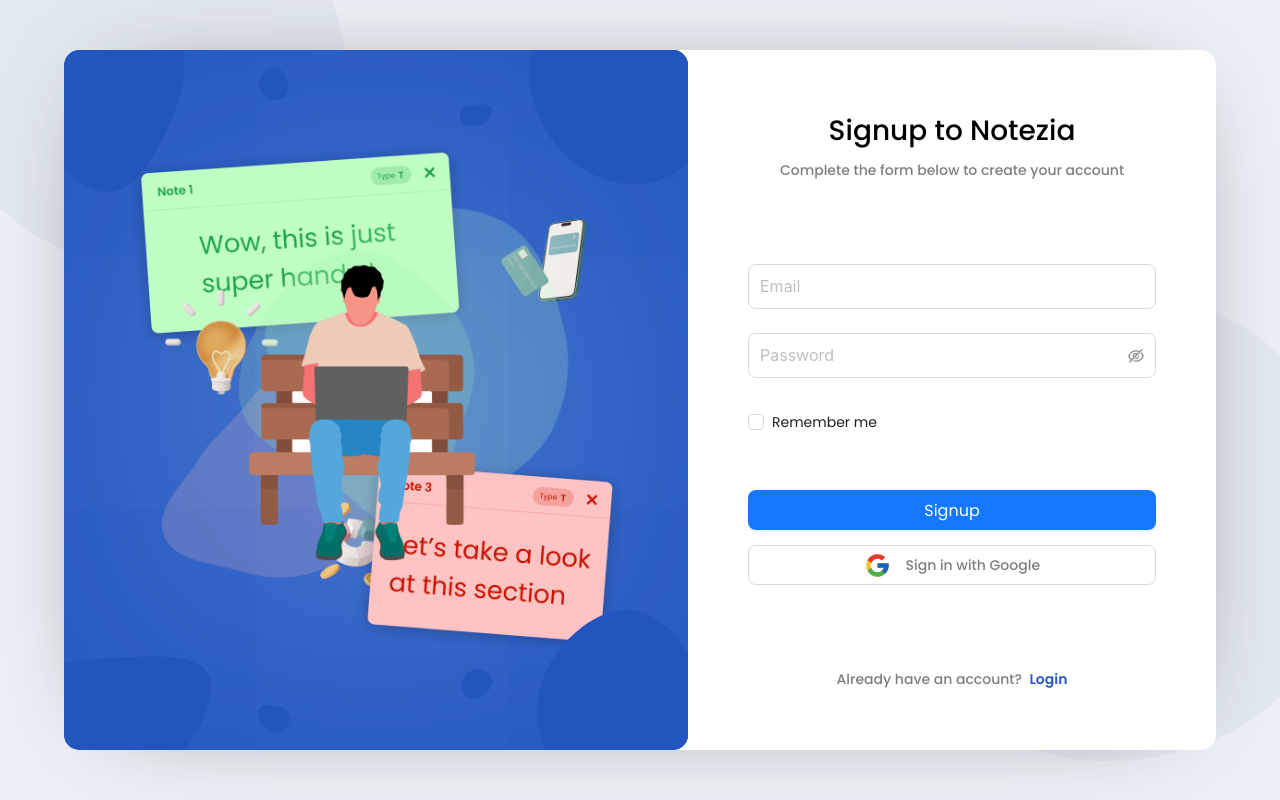
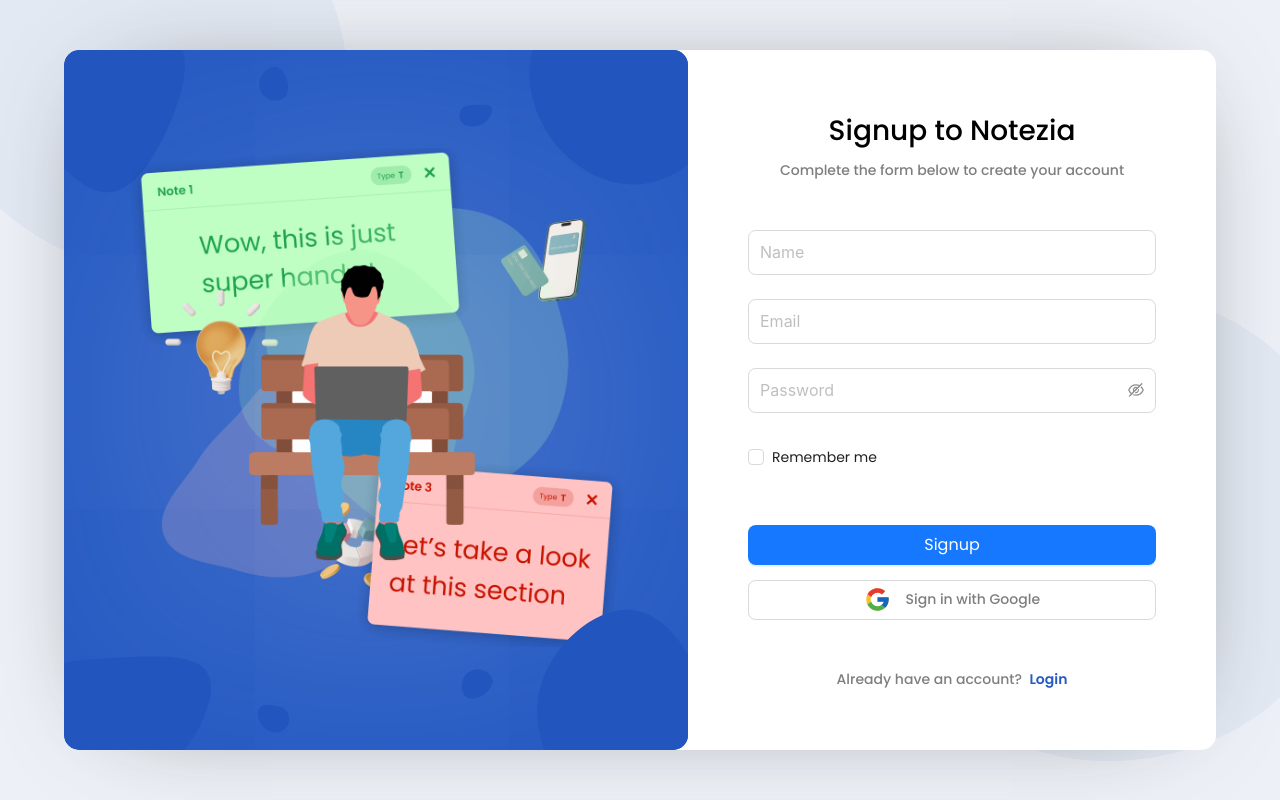
Before and after one commit to 2002kushalgohil/notezia-frontend, a Next.js app: page /signup in a window 1280 px wide. Built offline with nearby package versions, Linux system fonts and the light colour scheme.

Commit message:
Finished Signup UI

```diff
--- a/pages/signup.js
+++ b/pages/signup.js
@@ -46,20 +46,23 @@
             size="large"
           >
             <Form.Item>
+              <Input placeholder="Name" />
+            </Form.Item>
+            <Form.Item>
               <Input placeholder="Email" />
             </Form.Item>
             <Form.Item>
               <Input.Password placeholder="Password" />
             </Form.Item>
             <Form.Item>
-              <Row justify="space-between" align="middle" gutter={[0, 15]}>
-                <Form.Item>
-                  <Checkbox>Remember me</Checkbox>
-                </Form.Item>
-                {/* <h4>
+              {/* <Row justify="space-between" align="middle" gutter={[0, 15]}> */}
+              <Form.Item>
+                <Checkbox>Remember me</Checkbox>
+              </Form.Item>
+              {/* <h4>
                   <Link href="/">Forgot password</Link>
                 </h4> */}
-              </Row>
+              {/* </Row> */}
             </Form.Item>
           </Form>
           <Button
```
